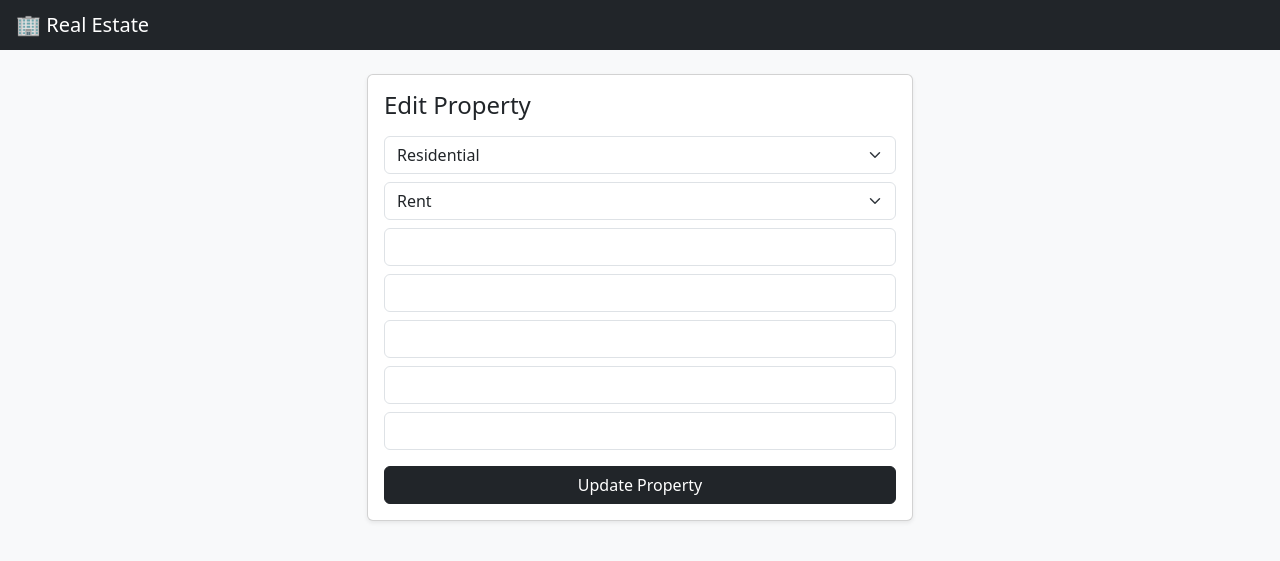
After one commit to nikhilsharma/realestate-mvp, a Flask app: template templates/edit_property.html in a window 1280 px wide. The commit adds this page. Shown: the top 561 px of the page. Run offline with Flask 3, Linux system fonts and the light colour scheme; the template is opened without the code that fills it, so the values that code supplies are empty; some libraries are stand-ins or nearby versions.

Commit message:
Fix created_at default and finalize edit property + matching

```diff
--- /dev/null
+++ b/templates/edit_property.html
@@ -0,0 +1,43 @@
+{% extends "base.html" %}
+{% block title %}Edit Property{% endblock %}
+
+{% block content %}
+
+<div class="row justify-content-center">
+    <div class="col-12 col-md-6">
+        <div class="card shadow-sm">
+            <div class="card-body">
+                <h4 class="mb-3">Edit Property</h4>
+
+                <form method="POST">
+
+                    <select name="type" class="form-select mb-2" required>
+                        <option value="Residential" {% if property.type == "Residential" %}selected{% endif %}>Residential</option>
+                        <option value="Commercial" {% if property.type == "Commercial" %}selected{% endif %}>Commercial</option>
+                    </select>
+
+                    <select name="mode" class="form-select mb-2" required>
+                        <option value="Rent" {% if property.mode == "Rent" %}selected{% endif %}>Rent</option>
+                        <option value="Sale" {% if property.mode == "Sale" %}selected{% endif %}>Sale</option>
+                    </select>
+
+                    <input name="location" class="form-control mb-2" value="{{ property.location }}" required>
+
+                    <input type="number" name="budget" class="form-control mb-2" value="{{ property.budget }}">
+
+                    <input type="number" name="area" class="form-control mb-2" value="{{ property.area }}">
+
+                    <input name="owner_name" class="form-control mb-2" value="{{ property.owner_name }}">
+
+                    <input name="owner_contact" class="form-control mb-3" value="{{ property.owner_contact }}">
+
+                    <button class="btn btn-dark w-100">Update Property</button>
+
+                </form>
+
+            </div>
+        </div>
+    </div>
+</div>
+
+{% endblock %}
```
Also changed, not shown: app/models/property_model.py (+49 -0 lines), app/routes.py (+19 -2 lines), templates/dashboard.html (+21 -5 lines).
